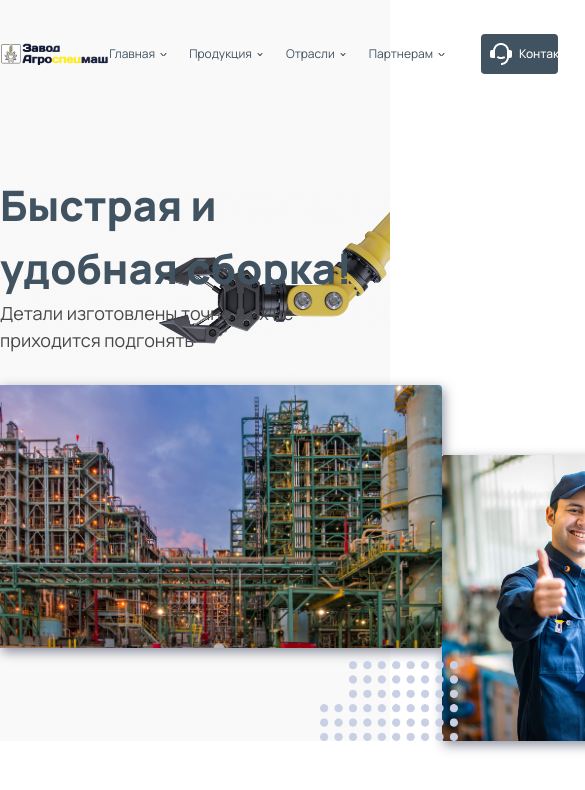
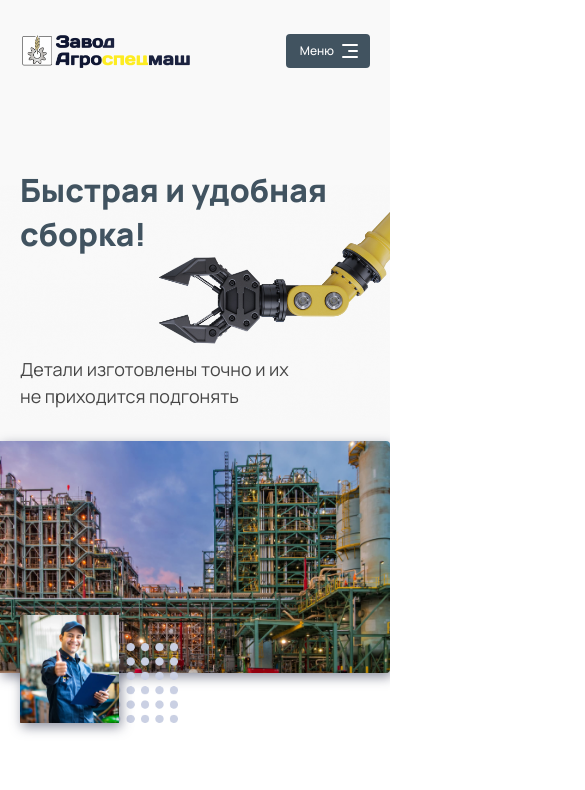
Before and after one commit to azshay/EProjects, a website: page AGROSPECMASH/src/index.html in a window 390 px wide. Shown: the top 790 px of the page, 585 px wide, since content can reach past the window. Drawn offline with nearby package versions, Linux system fonts and the light colour scheme; files that its build step writes are made by us from their sources.

Commit message:
AGROSPECMASH v1.02 - header adaptive

```diff
--- a/AGROSPECMASH/src/index.html
+++ b/AGROSPECMASH/src/index.html
@@ -35,6 +35,13 @@
 						<button class="button button__header">
 							<img src="./img/button-contacts-img.png" alt="Contact center image" />
 							<p class="button__text">Контакты</p>
+						</button>
+
+						<button class="button button__header button__menu">
+							<p class="button__text">Меню</p>
+							<div class="button__burger">
+								<div class="button__burger-line"></div>
+							</div>
 						</button>
 					</div>
 				</div>
--- a/AGROSPECMASH/src/sass/base/_container.scss
+++ b/AGROSPECMASH/src/sass/base/_container.scss
@@ -7,3 +7,9 @@
 		padding: 0 calc(50% - 340px);
 	}
 }
+
+@media (max-width: 767px) {
+	.container {
+		padding: 0 20px;
+	}
+}
--- a/AGROSPECMASH/src/sass/blocks/button/button.scss
+++ b/AGROSPECMASH/src/sass/blocks/button/button.scss
@@ -48,6 +48,47 @@
 		background: #fdec21;
 		color: #415360;
 	}
+
+	&__burger {
+		display: flex;
+		justify-content: center;
+		align-items: center;
+		height: 15px;
+		margin-left: 10px;
+		width: 18px;
+	}
+
+	&__menu {
+		display: none;
+	}
+
+	&__burger-line {
+		width: 10px;
+		height: 2px;
+		border-radius: 4px;
+		background: #ffffff;
+		position: relative;
+
+		&::after,
+		&::before {
+			width: 16.5px;
+			content: "";
+			height: 2px;
+			border-radius: 4px;
+			display: block;
+			background: #ffffff;
+			position: absolute;
+			right: 0px;
+		}
+
+		&::after {
+			top: 6px;
+		}
+
+		&::before {
+			bottom: 6px;
+		}
+	}
 }
 
 @media (max-width: 1439px) {
@@ -57,3 +98,15 @@
 		}
 	}
 }
+
+@media (max-width: 767px) {
+	.button {
+		&__header {
+			display: none;
+		}
+
+		&__menu {
+			display: flex;
+		}
+	}
+}
--- a/AGROSPECMASH/src/sass/blocks/header/_header_media.scss
+++ b/AGROSPECMASH/src/sass/blocks/header/_header_media.scss
@@ -17,6 +17,11 @@
 			grid-template: auto / 442px 303px;
 		}
 
+		&__img:first-child {
+			z-index: 1;
+			position: relative;
+		}
+
 		&__img:last-child {
 			margin-top: 70px;
 			padding-right: 42px;
@@ -24,8 +29,114 @@
 
 		&__points {
 			width: 138px;
-			bottom: 0;
+			bottom: 50px;
+			z-index: 0;
 			left: 320px;
 		}
 	}
 }
+
+@media (max-width: 767px) {
+	.header {
+		&__links {
+			display: none;
+		}
+
+		&__logo {
+			max-width: 172px;
+			max-height: 34px;
+		}
+
+		&__descr {
+			h3 {
+				margin-top: 32px;
+				width: 290px;
+			}
+		}
+
+		&__images {
+			grid-template: auto / 100%;
+		}
+
+		&__imgWithPoint {
+			max-width: 100%;
+			width: 100%;
+			.header__img {
+				width: 100%;
+			}
+		}
+
+		&__img:last-child {
+			position: absolute;
+			width: 230px;
+			left: 20px;
+			margin-top: 0;
+			bottom: -50px;
+			z-index: 1;
+		}
+
+		&__points {
+			left: 140px;
+			bottom: -50px;
+			z-index: 1;
+		}
+	}
+}
+
+@media (max-width: 575px) {
+	.header {
+		&__descr {
+			h1 {
+				font-weight: 800;
+				font-size: 32px;
+				line-height: 44px;
+			}
+
+			h3 {
+				margin-top: 100px;
+				width: 290px;
+			}
+		}
+
+		&__img:last-child {
+			bottom: -50px;
+			width: 141px;
+			z-index: 1;
+		}
+
+		&__points {
+			left: 40px;
+			bottom: -50px;
+			z-index: 1;
+		}
+	}
+}
+
+@media (min-width: 400px) and (max-width: 575px) {
+	.header {
+		&__descr {
+			h1 {
+				font-weight: 800;
+				font-size: 32px;
+				line-height: 44px;
+			}
+
+			h3 {
+				margin-top: 100px;
+				width: 290px;
+			}
+		}
+
+		&__img:last-child {
+			bottom: -50px;
+			width: 230px;
+			z-index: 1;
+		}
+
+		&__points {
+			left: 130px;
+			bottom: -50px;
+			z-index: 1;
+		}
+	}
+}
--- a/AGROSPECMASH/src/sass/blocks/header/header.scss
+++ b/AGROSPECMASH/src/sass/blocks/header/header.scss
@@ -83,15 +83,16 @@
 		justify-content: space-between;
 		margin-top: 120px;
 		grid-template: 540px / auto auto;
-	}
-
-	&__imgWithPoint {
 		position: relative;
 	}
 
+	// &__imgWithPoint {
+	// 	position: relative;
+	// }
+
 	&__points {
 		position: absolute;
-		right: -170px;
+		left: 880px;
 		bottom: -65px;
 		z-index: 1;
 	}
```
Also changed, not shown: AGROSPECMASH/dist/css/blocks/button/button.min.css, AGROSPECMASH/dist/css/blocks/header/header.min.css, AGROSPECMASH/dist/css/style.min.css, AGROSPECMASH/dist/index.html.
